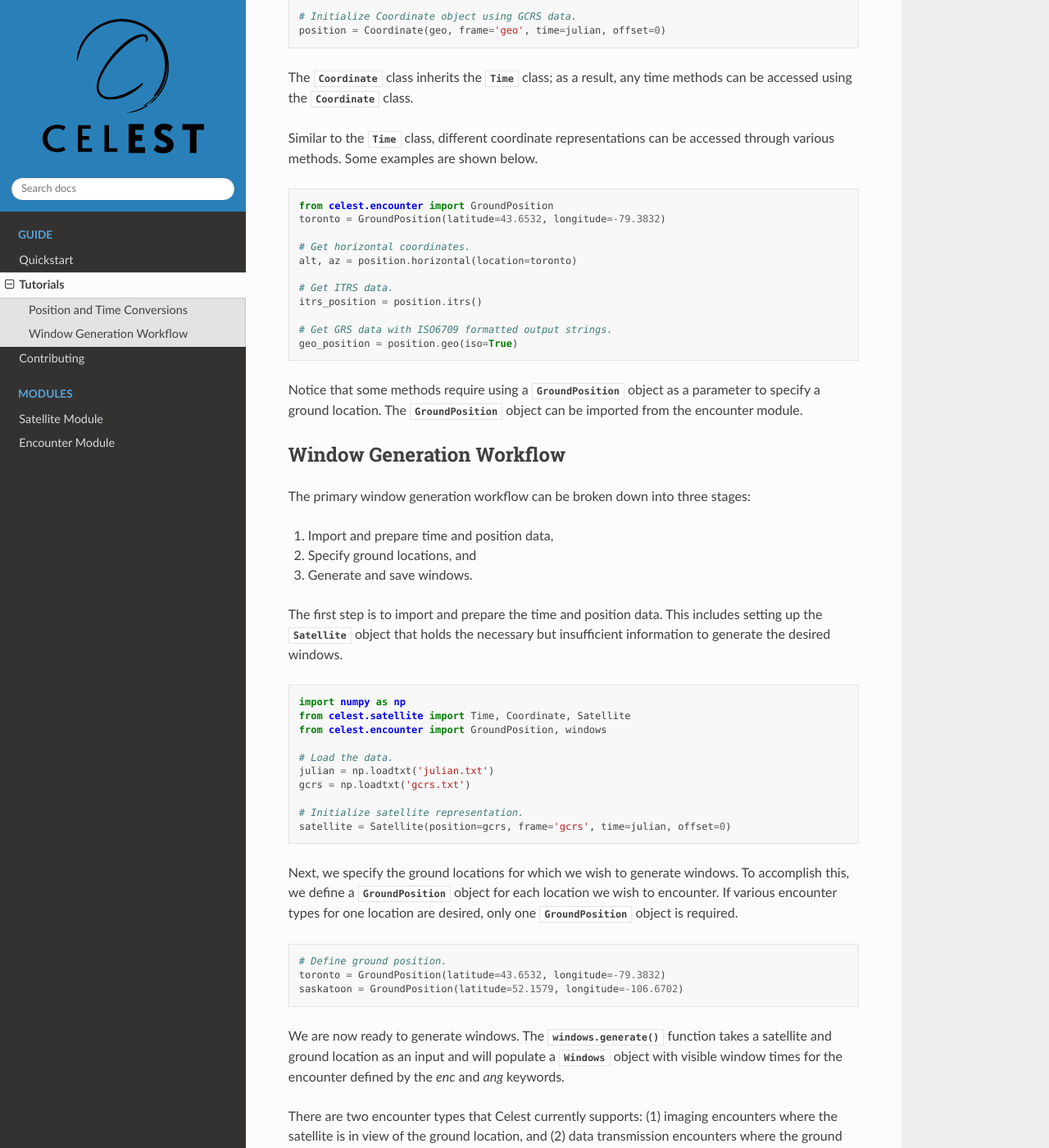
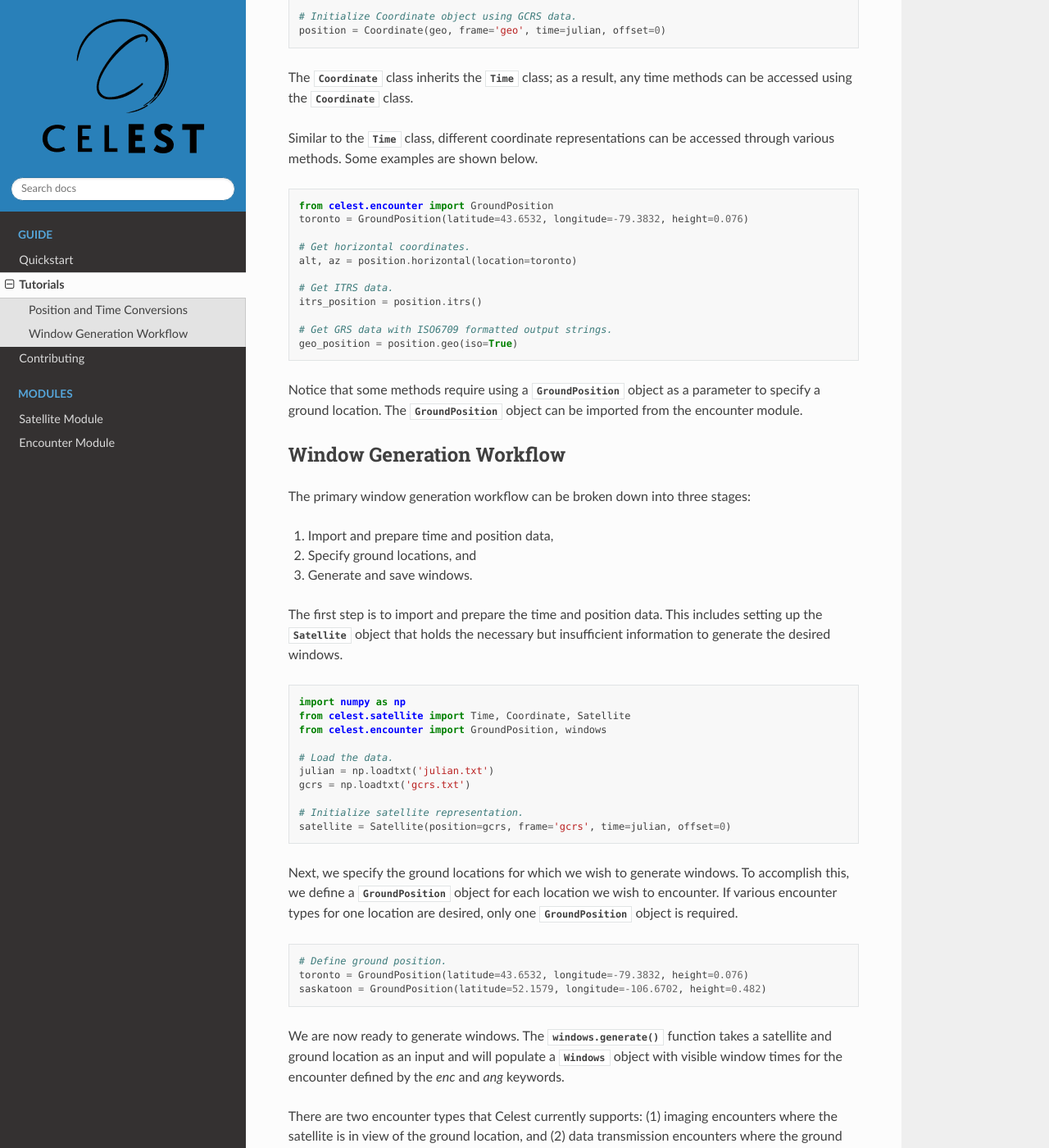
Before and after one commit to JaiWillems/celest, a Sphinx documentation site: the page built from docs/source/guide/tutorials.rst, in a window 1280 px wide and 1400 px high, scrolled down 1306 px. Shown: the whole window at 82% size. Built offline with Sphinx 7.4.7 and the Read the Docs theme 2.0.0, drawn with Linux system fonts in a browser that asks for light colours.

Commit message:
DOC: Update docs for `height` parameter addition.

```diff
--- a/docs/source/conf.py
+++ b/docs/source/conf.py
@@ -22,7 +22,7 @@ copyright = '2021, Jai Willems'
 author = 'Jai Willems'
 
 # The full version, including alpha/beta/rc tags
-release = '0.2.0'
+release = '0.3.0'
 
 
 # -- General configuration ---------------------------------------------------
--- a/docs/source/guide/quickstart.rst
+++ b/docs/source/guide/quickstart.rst
@@ -39,7 +39,7 @@ to determine encounter opportunities.
    satellite = Satellite(position=gcrs, frame='gcrs', time=julian, offset=0)
 
    # Define ground position.
-   toronto = GroundPosition(latitude=43.65, longitude=-79.38)
+   toronto = GroundPosition(latitude=43.65, longitude=-79.38, height=0.076)
 
    # Generate ground location windows.
    toronto_IMG_windows = windows.generate(satellite=satellite, location=toronto, enc="image", ang=30, lighting=1)
--- a/docs/source/guide/tutorials.rst
+++ b/docs/source/guide/tutorials.rst
@@ -80,7 +80,7 @@ accessed through various methods. Some examples are shown below.
 .. code-block::
 
    from celest.encounter import GroundPosition
-   toronto = GroundPosition(latitude=43.6532, longitude=-79.3832)
+   toronto = GroundPosition(latitude=43.6532, longitude=-79.3832, height=0.076)
 
    # Get horizontal coordinates.
    alt, az = position.horizontal(location=toronto)
@@ -129,8 +129,8 @@ only one :class:`GroundPosition` object is required.
 .. code-block::
 
    # Define ground position.
-   toronto = GroundPosition(latitude=43.6532, longitude=-79.3832)
-   saskatoon = GroundPosition(latitude=52.1579, longitude=-106.6702)
+   toronto = GroundPosition(latitude=43.6532, longitude=-79.3832, height=0.076)
+   saskatoon = GroundPosition(latitude=52.1579, longitude=-106.6702, height=0.482)
 
 We are now ready to generate windows. The :py:func:`windows.generate` function
 takes a satellite and ground location as an input and will populate a
```
